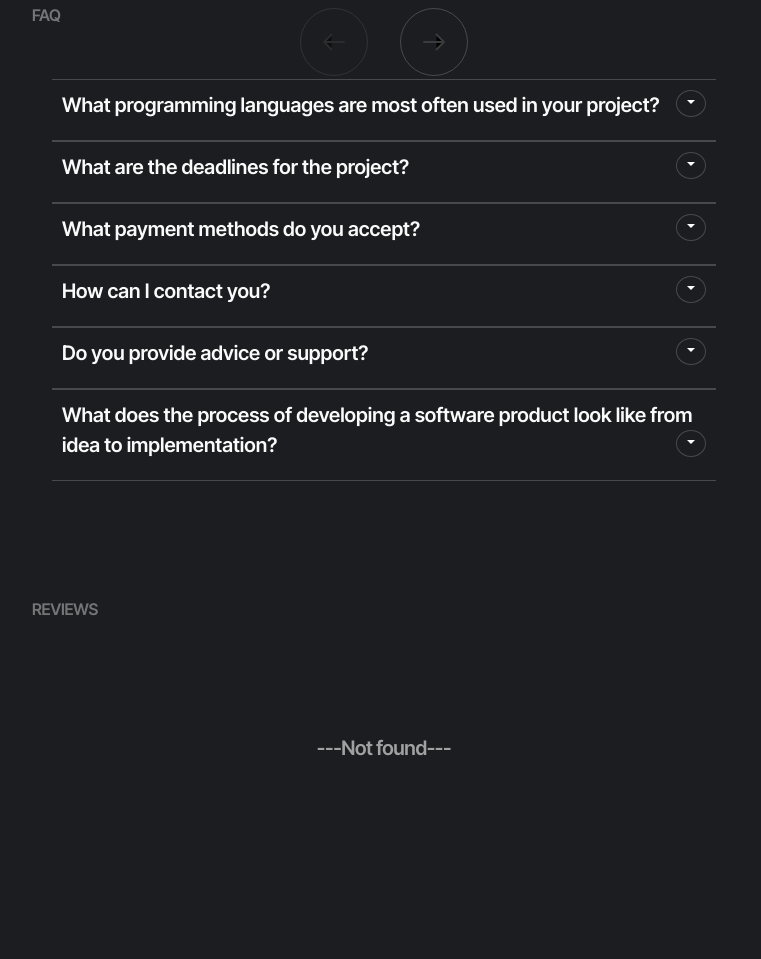
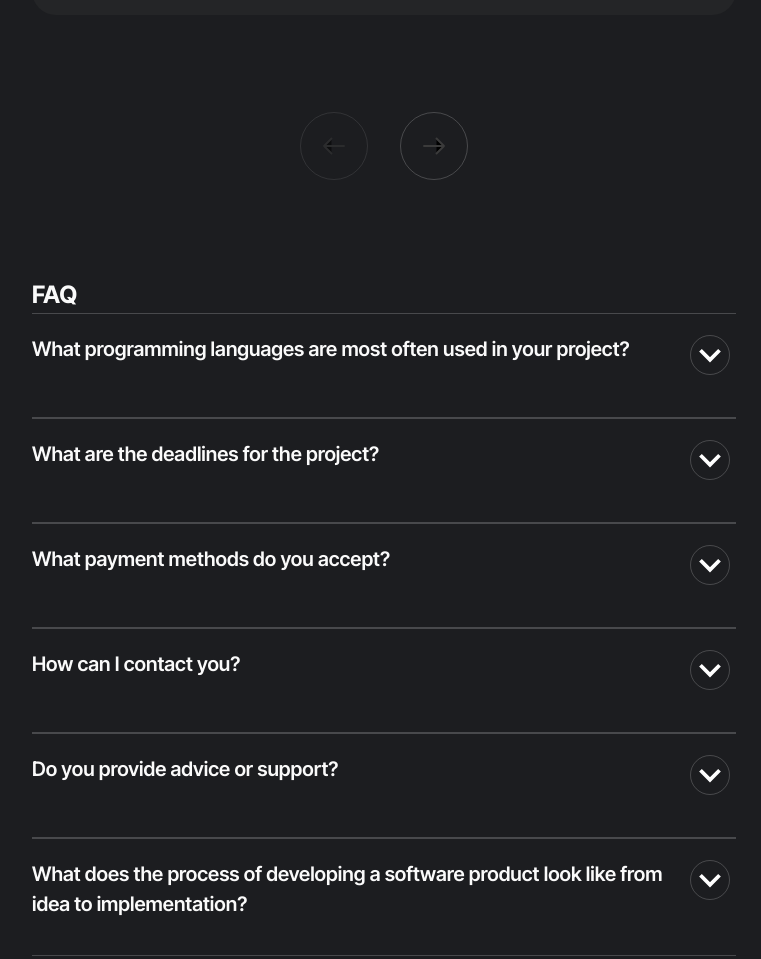
Before and after one commit to Orkneya/goit-team07-project-02, a website built with Vite: page src/index.html in a window 1280 px wide. Shown: the part 4871-5830 px from the top of the page, without its empty margins (256-1017 px from the left). Built offline with nearby package versions, Linux system fonts and the light colour scheme; no server answers; what accordion-js would draw is missing.

Commit message:
fix-projects-faq

```diff
--- a/src/css/faq.css
+++ b/src/css/faq.css
@@ -1,70 +1,95 @@
+.faq-container {
+  margin-top: 64px;
+}
+
 .accordion {
+  width: 100%;
+  margin: auto;
+}
+
+.accordion-item:nth-child(odd) {
+  border-left: none;
+}
+
+.accordion-item:nth-child(even) {
+  border-right: none;
+}
+
+.accordion-item {
+  color: #fafafa;
+  font-size: 20px;
+  font-weight: 600;
+  padding-top: 20px;
+
+  margin: 0;
+
+  border: 1px solid rgba(250, 250, 250, 0.2);
+  /* position: relative; */
+
+  border-left: none;
+  border-right: none;
+}
+
+.accordion-text {
+  padding-bottom: 16px;
+  display: flex;
+  flex-wrap: nowrap;
+  flex-direction: row;
+  justify-content: space-between;
+  align-items: flex-start;
+}
+
+.accordion-content {
+  color: #fafafa99;
+  font-size: 16px;
+  font-weight: 500;
+  margin-bottom: 20px;
+}
+
+.accordion-button {
+  border: none;
+  background-color: transparent;
+}
+
+.svg {
+  stroke: #fff;
+  fill: none;
+
+  border: 1px solid rgba(250, 250, 250, 0.2);
+  border-radius: 50%;
+  width: 34px;
+  height: 34px;
+}
+
+@media (min-width: 768px) {
+  .faq-container {
+    margin-top: 96px;
+  }
+
+  .svg {
+    width: 40px;
+    height: 40px;
+  }
+}
+
+@media (min-width: 1440px) {
+  .faq-container {
+    margin-top: 164px;
+  }
+
+  .accordion {
     display: flex;
     flex-wrap: wrap;
     gap: 0px;
+  }
+
+  .accordion-item {
     width: 100%;
-    margin: auto;
-    padding: 20px;
-}
+    width: calc(50% - 10px);
+    border-left: 1px solid rgba(250, 250, 250, 0.2);
+  }
 
-.accordion-item:nth-child(odd) {
-    border-left: none
-}
-
-.accordion-item:nth-child(even) {
-    border-right: none
-}
-
-
-.accordion-item {
-    color: #FAFAFA;
-    font-size: 20px;
-    font-weight: 600;
-    padding: 10px;
-    margin: 0;
-    width: calc(50% - 10px);
-    border: 1px solid rgba(250, 250, 250, 0.2);
-    position: relative;
-
-}
-
-
-
-.accordion-content {
-    color: #FAFAFA99;
-    font-size: 16px;
-    font-weight: 500;
-    margin: 5px 0;
-}
-
-
-
-.accordion-button {
-    border: 1px solid rgba(250, 250, 250, 0.2);
-    border-radius: 50%;
-    background-color: #1c1d20;
-    position: absolute;
-    right: 10px;
-
-}
-
-.svg {
-    fill: white;
-
-}
-
-
-
-@media (max-width: 1440px) {
-    .accordion-item {
-        width: 100%;
-        border-left: none;
-        border-right: none;
-    }
-
-}
-
-.faq-title {
+  .faq-title {
     font-weight: 600;
     color: rgba(250, 250, 250, 0.4);
     font-size: 16px;
@@ -73,3 +98,12 @@
     text-transform: uppercase;
     margin-bottom: 32px;
   }
+
+  .accordion-item:nth-child(odd) {
+    padding-right: 32px;
+  }
+
+  .accordion-item:nth-child(even) {
+    padding-left: 32px;
+  }
+}
--- a/src/css/projects.css
+++ b/src/css/projects.css
@@ -12,16 +12,13 @@
 }
 
 .projects-container {
-  margin-top: 56px;
   border-radius: 24px;
-  width: 343px;
-  height: 812px;
+  margin-top: 64px;
 }
 
 .project-card {
   display: flex;
   flex-direction: column;
-  align-items: center;
   overflow: hidden;
   margin-bottom: 32px;
 }
@@ -59,8 +56,7 @@
   line-height: 1.16;
   letter-spacing: -0.03em;
   color: #1c1d20;
-  width: 279px;
-  height: 84px;
+
   margin-bottom: 32px;
 }
 
@@ -87,6 +83,7 @@
   justify-content: center;
   padding: 100px 16px;
   width: 100%;
+  margin-bottom: 64px;
 }
 
 .project-swiper-buttons {
@@ -94,7 +91,6 @@
   justify-content: center;
   align-items: center;
   gap: 20px;
-  margin-bottom: 64px;
 }
 
 .custom-swiper-prev,
@@ -134,6 +130,11 @@
   stroke: #3b3b3b;
 }
 
+.icon-project {
+  width: 52px;
+  height: 52px;
+}
+
 .icon-project:hover {
   border: 1px solid rgba(250, 250, 250, 0.5);
 }
@@ -144,8 +145,7 @@
 
 @media screen and (min-width: 768px) {
   .projects-container {
-    width: 704px;
-    height: 1191px;
+    margin-top: 96px;
   }
 
   .project-content {
@@ -188,6 +188,11 @@
     width: 100%;
     height: auto;
   }
+
+  .icon-project {
+    width: 68px;
+    height: 68px;
+  }
 }
 
 @media screen and (min-width: 1440px) {
@@ -198,8 +203,7 @@
   }
 
   .projects-container {
-    width: 1376px;
-    height: 625px;
+    margin-top: 164px;
   }
 
   .project-content {
--- a/src/partials/faq.html
+++ b/src/partials/faq.html
@@ -1,127 +1,158 @@
-<section class="container">
+<section id="faq" class="container faq-container">
   <h2 class="faq-title">FAQ</h2>
 
-<div id="faq" class="accordion-container">
+  <div class="accordion-container">
     <ul class="accordion">
       <li class="accordion-item">
+        <span class="accordion-text">
           What programming languages are most often used in your project?
           <button type="button" class="accordion-button">
-                <svg class="svg" width="16" height="16">
-                    <use href="../img/icon.svg#icon-down"></use>
+            <svg class="svg">
+              <use href="/img/icon.svg#icon-down"></use>
             </svg>
           </button>
+        </span>
         <div class="accordion-content">
-                <p>In the field of web development, there are various technologies and programming languages. Typically, this includes a combination of frontend (client side) and backend (server side) languages.</p>
+          <p>
+            In the field of web development, there are various technologies and
+            programming languages. Typically, this includes a combination of
+            frontend (client side) and backend (server side) languages.
+          </p>
         </div>
       </li>
 
       <li class="accordion-item">
+        <span class="accordion-text">
           What are the deadlines for the project?
           <button type="button" class="accordion-button">
-                <svg class="svg" width="16" height="16">
-                    <use href="../img/icon.svg#icon-down"></use>
+            <svg class="svg">
+              <use href="/img/icon.svg#icon-down"></use>
             </svg>
           </button>
+        </span>
         <div class="accordion-content">
-                <p>The terms of project implementation depend to a large extent on a number of factors, such as the scope of the project, its complexity, and the availability of resources. Determining exact deadlines is a difficult task, and it usually occurs during the planning phase of the project.</p>
+          <p>
+            The terms of project implementation depend to a large extent on a
+            number of factors, such as the scope of the project, its complexity,
+            and the availability of resources. Determining exact deadlines is a
+            difficult task, and it usually occurs during the planning phase of
+            the project.
+          </p>
         </div>
       </li>
 
       <li class="accordion-item">
+        <span class="accordion-text">
           What payment methods do you accept?
           <button type="button" class="accordion-button">
-                <svg class="svg" width="16" height="16">
-                    <use href="../img/icon.svg#icon-down"></use>
+            <svg class="svg">
+              <use href="/img/icon.svg#icon-down"></use>
             </svg>
           </button>
+        </span>
         <div class="accordion-content">
-                <p>Payment through credit and debit cards such as Visa, MasterCard, specialized electronic payment systems such as PayPal, as well as payments in cryptocurrencies such as Bitcoin, Ethereum and others.</p>
+          <p>
+            Payment through credit and debit cards such as Visa, MasterCard,
+            specialized electronic payment systems such as PayPal, as well as
+            payments in cryptocurrencies such as Bitcoin, Ethereum and others.
+          </p>
         </div>
       </li>
 
       <li class="accordion-item">
+        <span class="accordion-text">
           How can I contact you?
           <button type="button" class="accordion-button">
-                <svg class="svg" width="16" height="16">
-                    <use href="../img/icon.svg#icon-down"></use>
+            <svg class="svg">
+              <use href="/img/icon.svg#icon-down"></use>
             </svg>
           </button>
+        </span>
         <div class="accordion-content">
           <p>You can reach us via email, phone, or our website contact form.</p>
         </div>
       </li>
 
       <li class="accordion-item">
+        <span class="accordion-text">
           Do you provide advice or support?
           <button type="button" class="accordion-button">
-                <svg class="svg" width="16" height="16">
-                    <use href="../img/icon.svg#icon-down"></use>
+            <svg class="svg">
+              <use href="/img/icon.svg#icon-down"></use>
             </svg>
           </button>
+        </span>
         <div class="accordion-content">
-                <p>Yes, we offer technical and business support to ensure smooth project execution.</p>
+          <p>
+            Yes, we offer technical and business support to ensure smooth
+            project execution.
+          </p>
         </div>
       </li>
 
       <li class="accordion-item">
-            What does the process of developing a software product look like from idea to implementation?
+        <span class="accordion-text">
+          What does the process of developing a software product look like from
+          idea to implementation?
           <button type="button" class="accordion-button">
-                <svg class="svg" width="16" height="16">
-                    <use href="../img/icon.svg#icon-down"></use>
+            <svg class="svg">
+              <use href="/img/icon.svg#icon-down"></use>
             </svg>
           </button>
+        </span>
         <div class="accordion-content">
-                <p>The process includes idea validation, planning, design, development, testing, deployment, and maintenance.</p>
+          <p>
+            The process includes idea validation, planning, design, development,
+            testing, deployment, and maintenance.
+          </p>
         </div>
       </li>
     </ul>
-</div></section>
+  </div>
+</section>
 
 <script type="module">
-
-    import Accordion from "accordion-js";
-    import "accordion-js/dist/accordion.min.css";
-    document.addEventListener("DOMContentLoaded", () => {
+  import Accordion from 'accordion-js';
+  import 'accordion-js/dist/accordion.min.css';
+  document.addEventListener('DOMContentLoaded', () => {
     const allAccordionContent = document.querySelectorAll('.accordion-content');
     allAccordionContent.forEach(panel => {
-            panel.style.maxHeight = "0px";
-            panel.style.opacity = "0";
-            panel.style.overflow = "hidden";
+      panel.style.maxHeight = '0px';
+      panel.style.opacity = '0';
+      panel.style.overflow = 'hidden';
     });
 
-    new Accordion(".accordion", {
+    new Accordion('.accordion', {
       duration: 400,
       showMultiple: true,
-        elementClass: "accordion-item",
-        triggerClass: "accordion-button",
-        panelClass: "accordion-content",
-        onOpen: (currElement) => {
-            let panel = currElement.querySelector(".accordion-content");
-            let icon = currElement.querySelector(".accordion-button use");
+      elementClass: 'accordion-item',
+      triggerClass: 'accordion-button',
+      panelClass: 'accordion-content',
+      onOpen: currElement => {
+        let panel = currElement.querySelector('.accordion-content');
+        let icon = currElement.querySelector('.accordion-button use');
         if (panel) {
-                panel.style.maxHeight = panel.scrollHeight + "px";
-                panel.style.opacity = "1";
-                panel.style.overflow = "visible";
+          panel.style.maxHeight = panel.scrollHeight + 'px';
+          panel.style.opacity = '1';
+          panel.style.overflow = 'visible';
         }
         if (icon) {
-                icon.setAttribute("href", "../img/icon.svg#icon-up");
+          icon.setAttribute('href', '/img/icon.svg#icon-up');
         }
       },
 
-        onClose: (currElement) => {
-            let panel = currElement.querySelector(".accordion-content");
-            let icon = currElement.querySelector(".accordion-button use");
+      onClose: currElement => {
+        let panel = currElement.querySelector('.accordion-content');
+        let icon = currElement.querySelector('.accordion-button use');
         if (panel) {
-                panel.style.maxHeight = "0px";
-                panel.style.opacity = "0";
-                panel.style.overflow = "hidden";
+          panel.style.maxHeight = '0px';
+          panel.style.opacity = '0';
+          panel.style.overflow = 'hidden';
         }
         if (icon) {
-                icon.setAttribute("href", "../img/icon.svg#icon-down");
+          icon.setAttribute('href', '/img/icon.svg#icon-down');
         }
       },
     });
-
   });
-
 </script>
```
Also changed, not shown: src/partials/projects.html (+2 -2 lines). Lines whose indentation alone changed are shown as unchanged.
